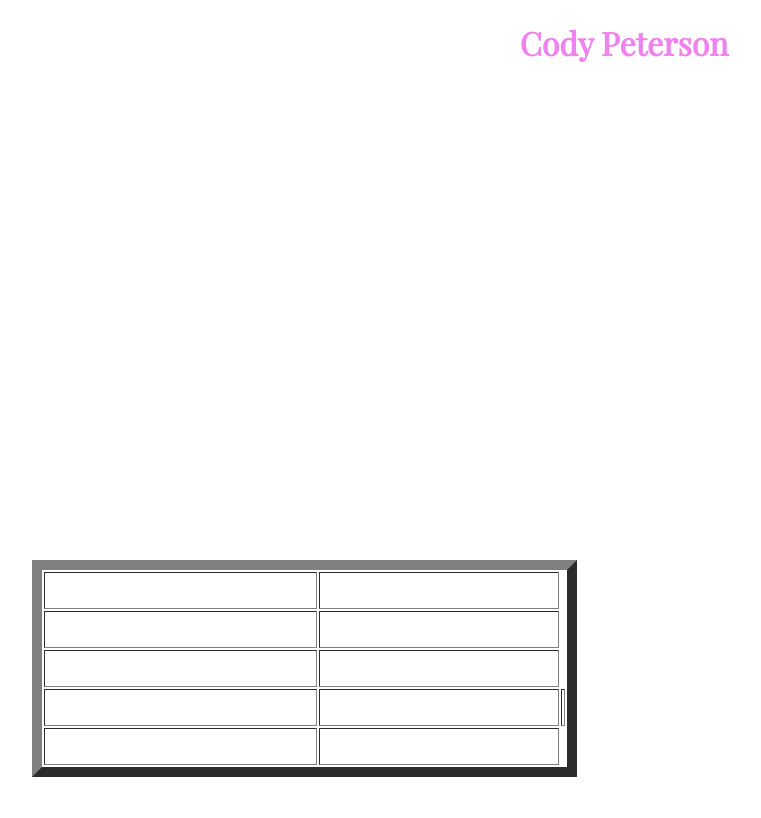
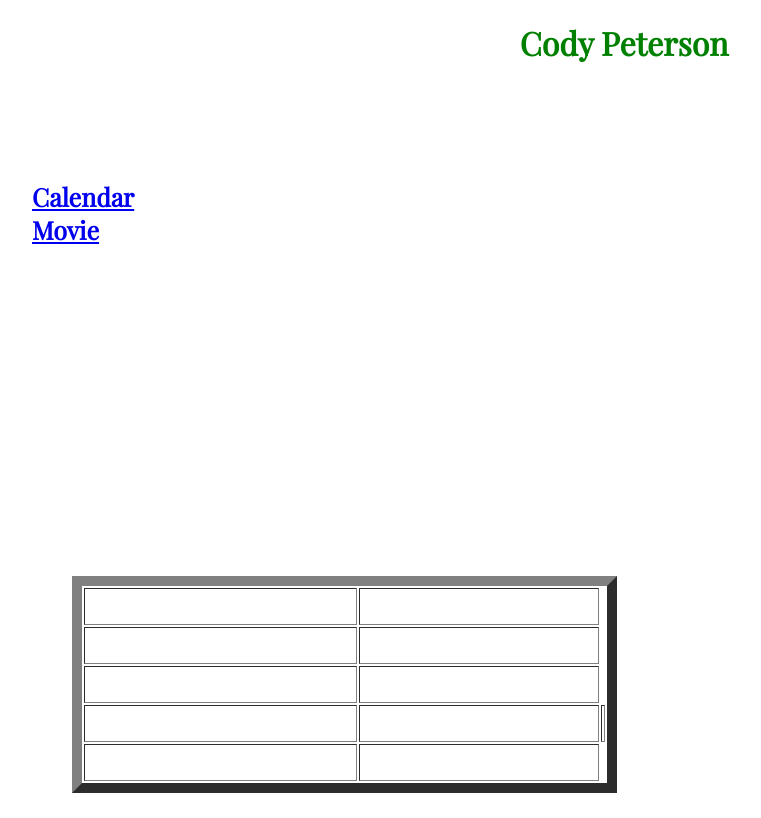
Before and after one commit to CodePeterson22/homepage-css.io, a plain HTML site: page index.html in a window 1280 px wide. Shown: the whole page, without its empty margins (16-777 px from the left). Drawn offline with nearby package versions, Linux system fonts and the light colour scheme.

Commit message:
Add files via upload

```diff
--- a/index.html
+++ b/index.html
@@ -12,7 +12,7 @@
         font-family: 'Playfair Display', serif;
       }
       h1 {
-        color:violet;
+        color:green;
         text-align:center; font-family: 'Playfair Display', serif;
 
       }
@@ -24,6 +24,10 @@
   <body style="image:url('img/tyler_parker_5_guys_nba.0')">
     <h1>Cody Peterson</h1>
     <h3>Hello my name is Cody Peterson and I have two brothers, two sisters, a niece, and a nephew. I am 15 years old born 2003 and live in Freehold New Jersey. I was born on December 1st, 2003.</h>
+      <ul>
+        <li><a href="https://codepeterson22.github.io/Calendar.io/">Calendar</a></li>
+        <li><a href="https://codepeterson22.github.io/Movie.io/">Movie</a></li>
+
   <ol>
     <li>I like to play sports (basketball and volleyball)</li>
     <li>Sleep a lot and eat</li>
```
